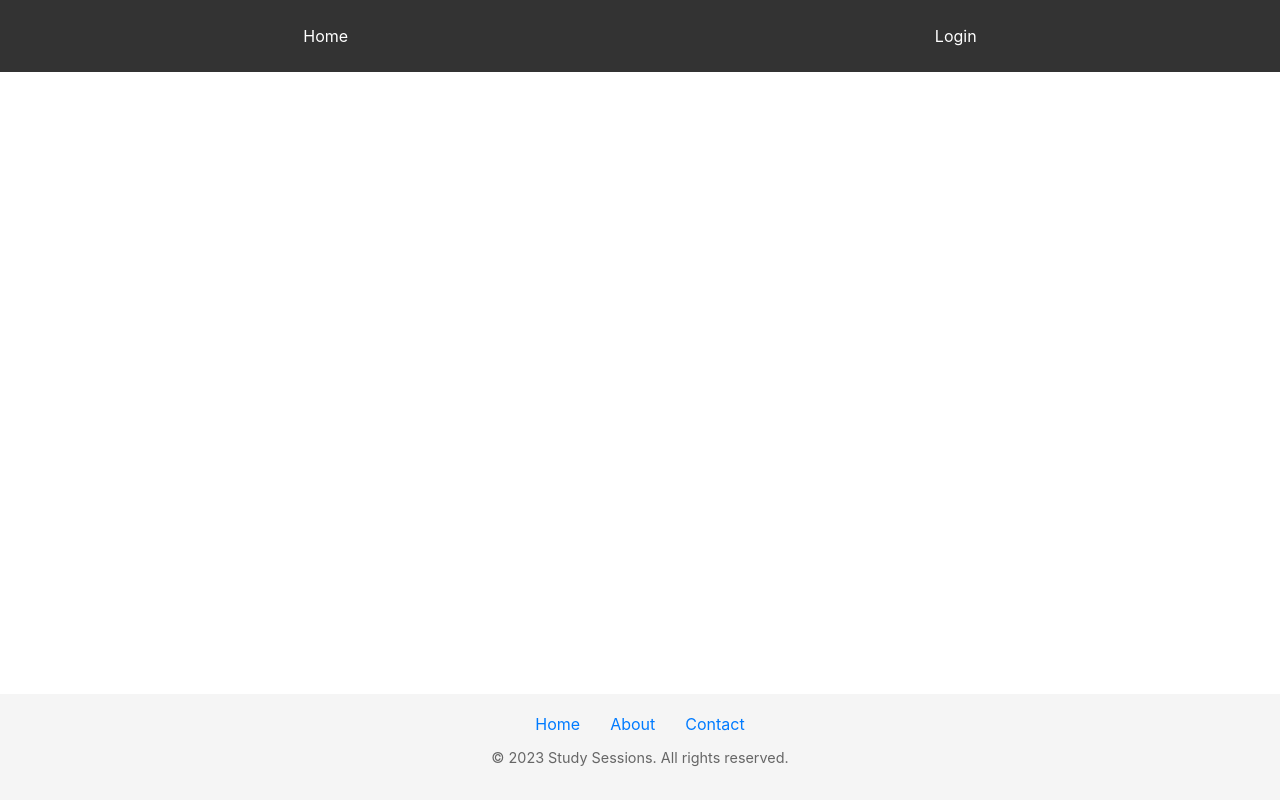
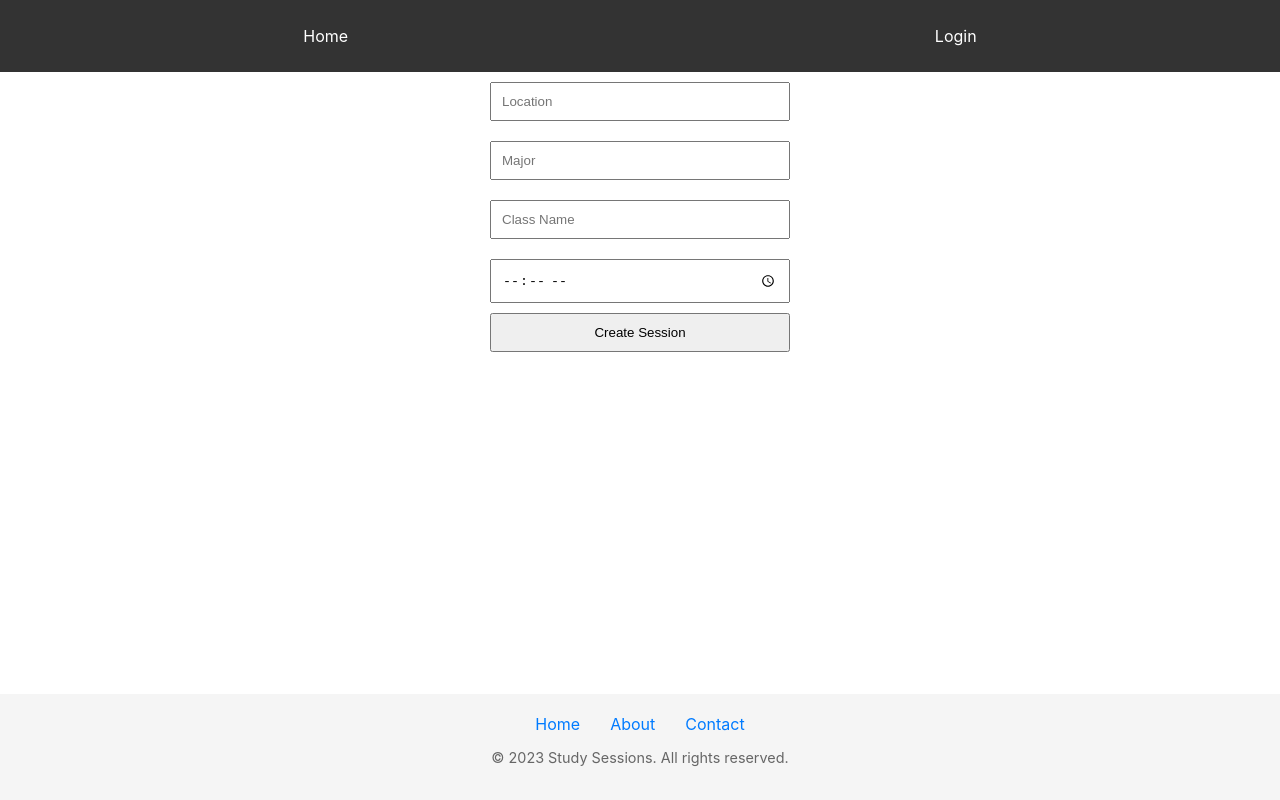
Before and after one commit to Stanagley/Study-Session-Connect, a React (Create React App) app in the folder ssc/: page /create-session in a window 1280 px wide. Built offline with nearby package versions, Linux system fonts and the light colour scheme.

Commit message:
created create-session page

```diff
--- a/ssc/src/App.jsx
+++ b/ssc/src/App.jsx
@@ -4,6 +4,7 @@ import LoginPage from './views/LoginPage';
 import HomePage from './views/HomePage';
 import AboutPage from './views/AboutPage';
 import ContactPage from './views/ContactPage';
+import CreateSessionPage from './views/CreateSessionPage';
 import NavBar from './components/NavBar';
 import Footer from './components/Footer';
 
@@ -17,6 +18,7 @@ function App() {
                     <Route path="about" element={<AboutPage />} />
                     <Route path="" element={<HomePage />} />
                     <Route path="contact" element={<ContactPage />} />
+                    <Route path="create-session" element={<CreateSessionPage />} />
                 </Routes>
                 <Footer />
             </div>
--- /dev/null
+++ b/ssc/src/views/CreateSessionPage.jsx
@@ -0,0 +1,65 @@
+import React, { useState } from 'react';
+
+function CreateSessionPage() {
+    const [formData, setFormData] = useState({
+        location: '',
+        major: '',
+        className: '',
+        time: ''
+    });
+
+    const handleInputChange = (event) => {
+        const { name, value } = event.target;
+        setFormData(prevState => ({ ...prevState, [name]: value }));
+    };
+
+    const handleSubmit = (event) => {
+        event.preventDefault();
+        console.log('Form Data Submitted:', formData);
+    };
+
+    const styles = {
+        form: { display: 'flex', flexDirection: 'column', maxWidth: '300px', margin: 'auto' },
+        input: { padding: '10px', margin: '10px 0' },
+        button: { padding: '10px 20px', cursor: 'pointer' }
+    };
+
+    return (
+        <form style={styles.form} onSubmit={handleSubmit}>
+            <input
+                type="text"
+                name="location"
+                placeholder="Location"
+                value={formData.location}
+                onChange={handleInputChange}
+                style={styles.input}
+            />
+            <input
+                type="text"
+                name="major"
+                placeholder="Major"
+                value={formData.major}
+                onChange={handleInputChange}
+                style={styles.input}
+            />
+            <input
+                type="text"
+                name="className"
+                placeholder="Class Name"
+                value={formData.className}
+                onChange={handleInputChange}
+                style={styles.input}
+            />
+            <input
+                type="time"
+                name="time"
+                value={formData.time}
+                onChange={handleInputChange}
+                style={styles.input}
+            />
+            <button type="submit" style={styles.button}>Create Session</button>
+        </form>
+    );
+}
+
+export default CreateSessionPage;
```
